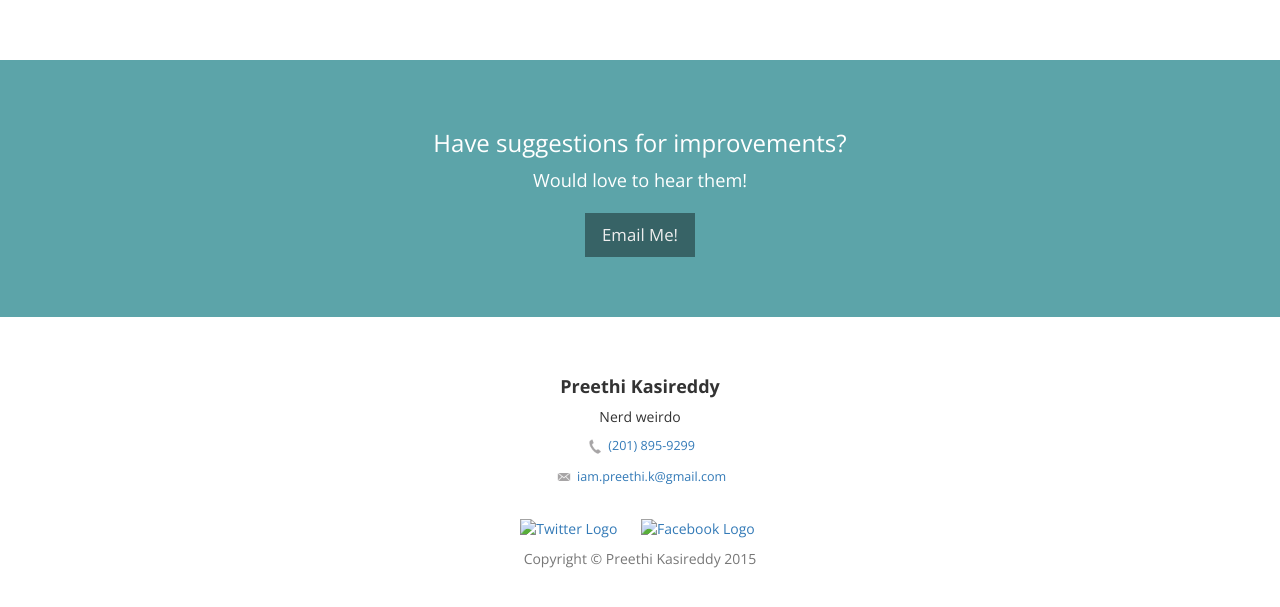
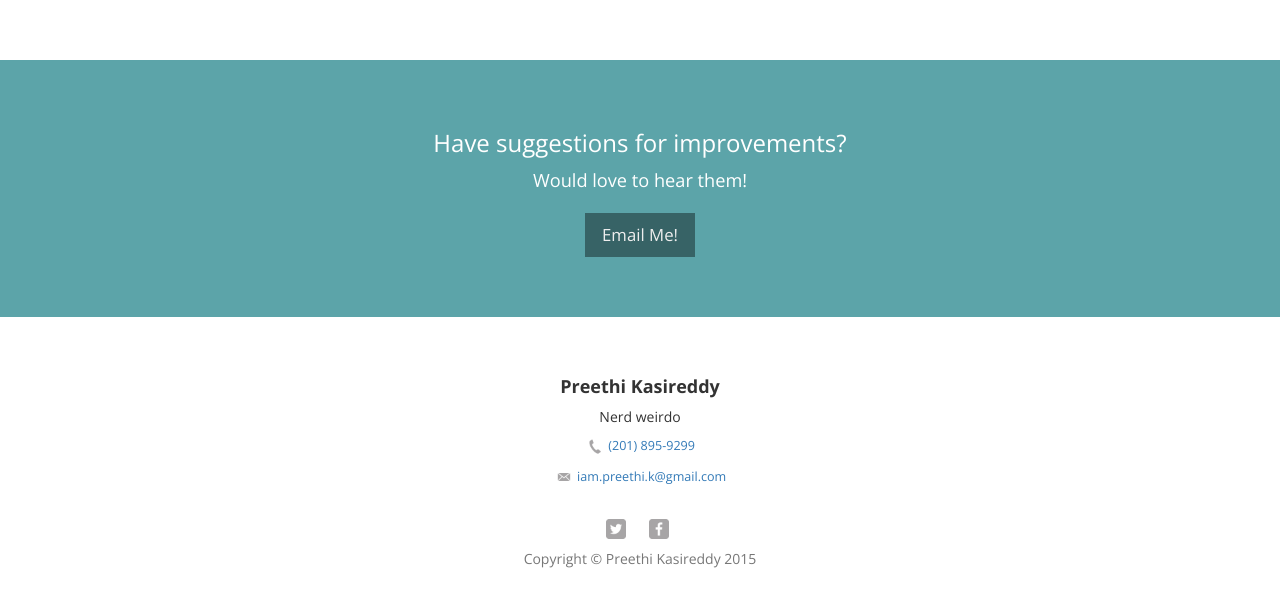
Before and after one commit to iam-peekay/SAAS-PROJECT, a plain HTML site: page index.html in a window 1280 px wide. Shown: the part 4316-4923 px from the top of the page. Drawn offline with nearby package versions, Linux system fonts and the light colour scheme; a script that the page names is missing.

Commit message:
fixed social media pics

```diff
--- a/index.html
+++ b/index.html
@@ -176,10 +176,10 @@
                     <br>
                     <ul class="list-inline">
                         <li>
-                          <a href="http://twitter.com/iam_preethi"> <img src="../treehouse/workspace1/img/twitter-wrap.png" alt="Twitter Logo" class="social-icon"> </a>
+                          <a href="http://twitter.com/iam_preethi"> <img src="img/twitter-wrap.png" alt="Twitter Logo" class="social-icon"> </a>
                         </li>
                         <li>
-                            <a href="http://facebook.com/preethikasireddy"><img src="../treehouse/workspace1/img/facebook-wrap.png" alt="Facebook Logo" class="social-icon"></a>
+                            <a href="http://facebook.com/preethikasireddy"><img src="img/facebook-wrap.png" alt="Facebook Logo" class="social-icon"></a>
                         </li>
                     </ul>
 
```
